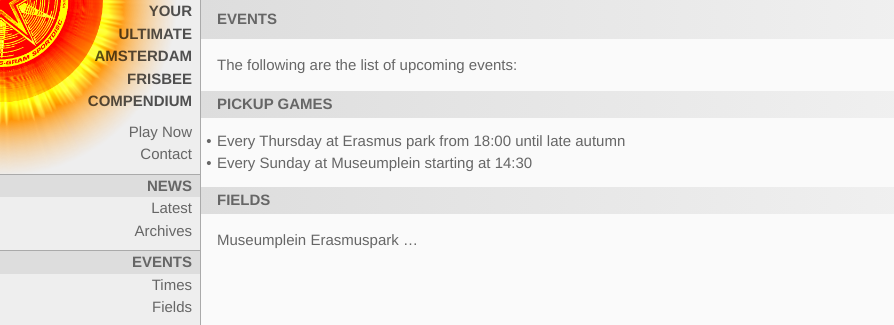
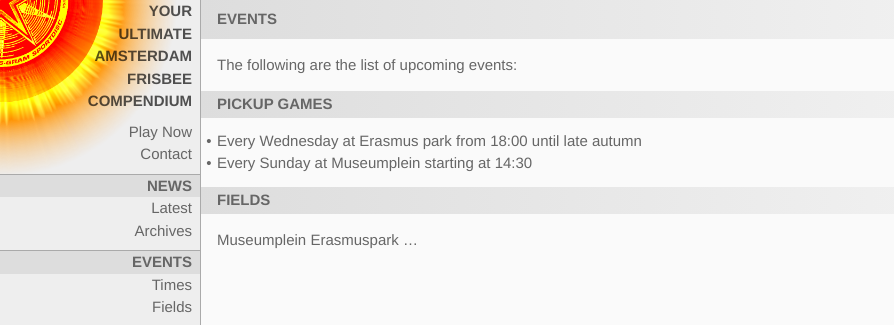
Before and after one commit to opensourceame/frisbee.amsterdam, a Jekyll site: the page built from events.md, in a window 1280 px wide. Shown: the top 325 px of the page, without its empty margins (0-894 px from the left). Built offline with Jekyll 4.4.1, drawn with Linux system fonts in a browser that asks for light colours; our own code applies the rules of GitHub Pages for plain Markdown files.

Commit message:
Update events.md

```diff
--- a/events.md
+++ b/events.md
@@ -6,7 +6,7 @@ The following are the list of upcoming events:
 
 ## Pickup Games
 
-- Every Thursday at Erasmus park from 18:00 until late autumn
+- Every Wednesday at Erasmus park from 18:00 until late autumn
 - Every Sunday at Museumplein starting at 14:30
 
 
```
